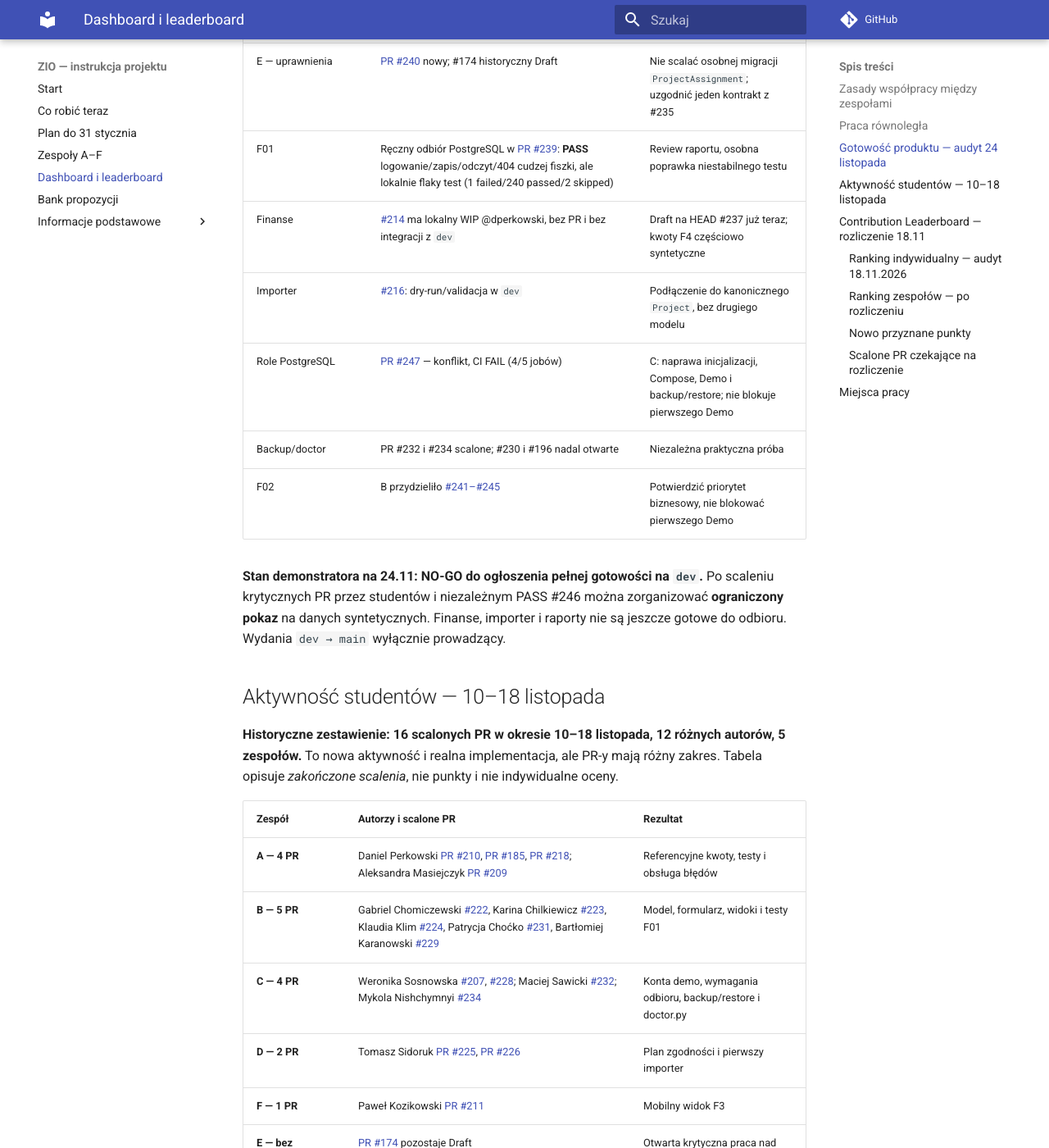
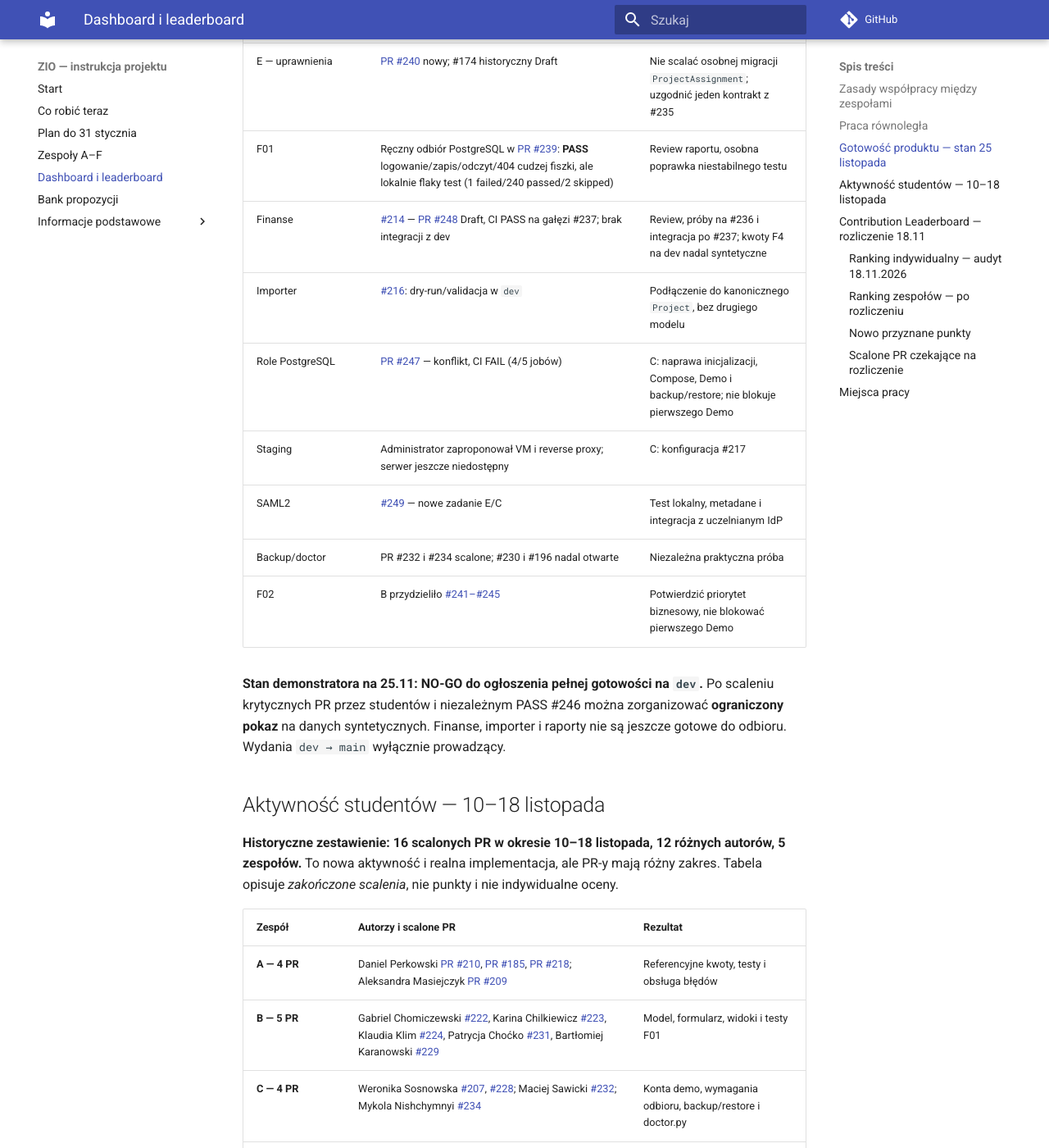
Before and after one commit to zio-wi-pb-mc/pb-science-office-manual, an MkDocs documentation site: the page built from manual/19-dashboard-projektu.md, in a window 1280 px wide and 1400 px high, scrolled down 1274 px. Shown: the whole window at 82% size. Built offline with MkDocs 1.6.1 and Material for MkDocs 9.7.7, drawn with Linux system fonts in a browser that asks for light colours; comment, search, counter and statistics services are not loaded; some of the changed text lies outside the part shown.

Commit message:
docs: update student priorities, staging and university login

```diff
--- a/manual/19-dashboard-projektu.md
+++ b/manual/19-dashboard-projektu.md
@@ -2,7 +2,7 @@
 
 **Cel ZIO:** do **31 stycznia 2027 r.** aplikacja ma być **wdrożona, przetestowana i odebrana przez Dział Nauki**. Każdy zespół może wybierać własne zadania lub wspierać inne zespoły; roadmapa pokazuje najbardziej potrzebne kierunki pracy.
 
-**Stan techniczny sprawdzony 24.11.2026: `dev` nadal `e8d94872` ([ostatni CI PASS z 18.11](https://github.com/zio-wi-pb-mc/pb-science-office/actions/runs/44258929850)); kluczowe PR-y są na gałęziach, nie na `dev`.** Leaderboard: audyt 18.11, z punktem wyjścia w zatwierdzonym snapshotcie z 03.11, zgodnie z [Issue #86](https://github.com/zio-wi-pb-mc/pb-science-office/issues/86).
+**Stan techniczny sprawdzony 25.11.2026: `dev` nadal `e8d94872` ([ostatni CI PASS z 18.11](https://github.com/zio-wi-pb-mc/pb-science-office/actions/runs/44258929850)); kluczowe PR-y są na gałęziach, nie na `dev`.** Leaderboard: audyt 18.11, z punktem wyjścia w zatwierdzonym snapshotcie z 03.11, zgodnie z [Issue #86](https://github.com/zio-wi-pb-mc/pb-science-office/issues/86).
 
 ## Zasady współpracy między zespołami
 
@@ -14,7 +14,7 @@ Oceniamy rzeczywisty wkład studentów — również review, testy, integrację
 
 A i D mogą już przygotowywać przyrosty na uzgodnionym HEAD #237, C rozpocząć próbny odbiór zintegrowanej gałęzi #236, a B pomóc w niezależnym review formularzy CRUD. Zależne PR-y oznaczamy jako Draft z podanym SHA bazowym; po integracji aktualizujemy je do `dev` i ponawiamy CI. Końcowy odbiór dotyczy zintegrowanego `dev`. Zachowujemy właścicieli zadań i indywidualne rozliczenie wkładu. C równolegle przygotowuje wspólne środowisko testowe (#217); dostępność serwera uczelni pozostaje do uzgodnienia.
 
-## Gotowość produktu — audyt 24 listopada
+## Gotowość produktu — stan 25 listopada
 
 | Element | Obecny stan | Co dalej |
 |---|---|---|
@@ -24,13 +24,15 @@ A i D mogą już przygotowywać przyrosty na uzgodnionym HEAD #237, C rozpoczą
 | Tworzenie/edycja | [PR #236](https://github.com/zio-wi-pb-mc/pb-science-office/pull/236), zintegrowane testy na PostgreSQL 328 PASS/2 SKIP, próba Demo HTTP PASS według PR | Aktualizacja i review po #237, dopiero potem merge |
 | E — uprawnienia | [PR #240](https://github.com/zio-wi-pb-mc/pb-science-office/pull/240) nowy; #174 historyczny Draft | Nie scalać osobnej migracji `ProjectAssignment`; uzgodnić jeden kontrakt z #235 |
 | F01 | Ręczny odbiór PostgreSQL w [PR #239](https://github.com/zio-wi-pb-mc/pb-science-office/pull/239): **PASS** logowanie/zapis/odczyt/404 cudzej fiszki, ale lokalnie flaky test (1 failed/240 passed/2 skipped) | Review raportu, osobna poprawka niestabilnego testu |
-| Finanse | [#214](https://github.com/zio-wi-pb-mc/pb-science-office/issues/214) ma lokalny WIP @dperkowski, bez PR i bez integracji z `dev` | Draft na HEAD #237 już teraz; kwoty F4 częściowo syntetyczne |
+| Finanse | [#214](https://github.com/zio-wi-pb-mc/pb-science-office/issues/214) — [PR #248](https://github.com/zio-wi-pb-mc/pb-science-office/pull/248) Draft, CI PASS na gałęzi #237; brak integracji z dev | Review, próby na #236 i integracja po #237; kwoty F4 na dev nadal syntetyczne |
 | Importer | [#216](https://github.com/zio-wi-pb-mc/pb-science-office/issues/216): dry-run/validacja w `dev` | Podłączenie do kanonicznego `Project`, bez drugiego modelu |
 | Role PostgreSQL | [PR #247](https://github.com/zio-wi-pb-mc/pb-science-office/pull/247) — konflikt, CI FAIL (4/5 jobów) | C: naprawa inicjalizacji, Compose, Demo i backup/restore; nie blokuje pierwszego Demo |
+| Staging | Administrator zaproponował VM i reverse proxy; serwer jeszcze niedostępny | C: konfiguracja #217 |
+| SAML2 | [#249](https://github.com/zio-wi-pb-mc/pb-science-office/issues/249) — nowe zadanie E/C | Test lokalny, metadane i integracja z uczelnianym IdP |
 | Backup/doctor | PR #232 i #234 scalone; #230 i #196 nadal otwarte | Niezależna praktyczna próba |
 | F02 | B przydzieliło [#241–#245](https://github.com/zio-wi-pb-mc/pb-science-office/issues/241) | Potwierdzić priorytet biznesowy, nie blokować pierwszego Demo |
 
-**Stan demonstratora na 24.11: NO-GO do ogłoszenia pełnej gotowości na `dev`.** Po scaleniu krytycznych PR przez studentów i niezależnym PASS #246 można zorganizować **ograniczony pokaz** na danych syntetycznych. Finanse, importer i raporty nie są jeszcze gotowe do odbioru. Wydania `dev → main` wyłącznie prowadzący.
+**Stan demonstratora na 25.11: NO-GO do ogłoszenia pełnej gotowości na `dev`.** Po scaleniu krytycznych PR przez studentów i niezależnym PASS #246 można zorganizować **ograniczony pokaz** na danych syntetycznych. Finanse, importer i raporty nie są jeszcze gotowe do odbioru. Wydania `dev → main` wyłącznie prowadzący.
 
 ## Aktywność studentów — 10–18 listopada
 
@@ -128,7 +130,7 @@ Zastosowano zasady S=2, M=5, L=8; poniższy przyrost nie zawiera niedokończonyc
 ## Miejsca pracy
 
 - [GitHub Project](https://github.com/orgs/zio-wi-pb-mc/projects/1/views/1) — aktualne przydziały i statusy.
-- [Otwarte PR](https://github.com/zio-wi-pb-mc/pb-science-office/pulls) — stan 24.11: #174 (Draft), #235, #236, #237, #239, #240, #247.
+- [Otwarte PR](https://github.com/zio-wi-pb-mc/pb-science-office/pulls) — stan 25.11: #174 (Draft), #235, #236, #237, #239, #240, #247, #248.
 - [Issues](https://github.com/zio-wi-pb-mc/pb-science-office/issues) — zadania i kryteria odbioru.
 - [Bank propozycji](17-bank-zadan-mvp.md) — pomysły dla osób bez własnego zadania.
 - [Roadmapa](21-roadmap-3-tygodnie.md) — cele na najbliższe tygodnie.
```
